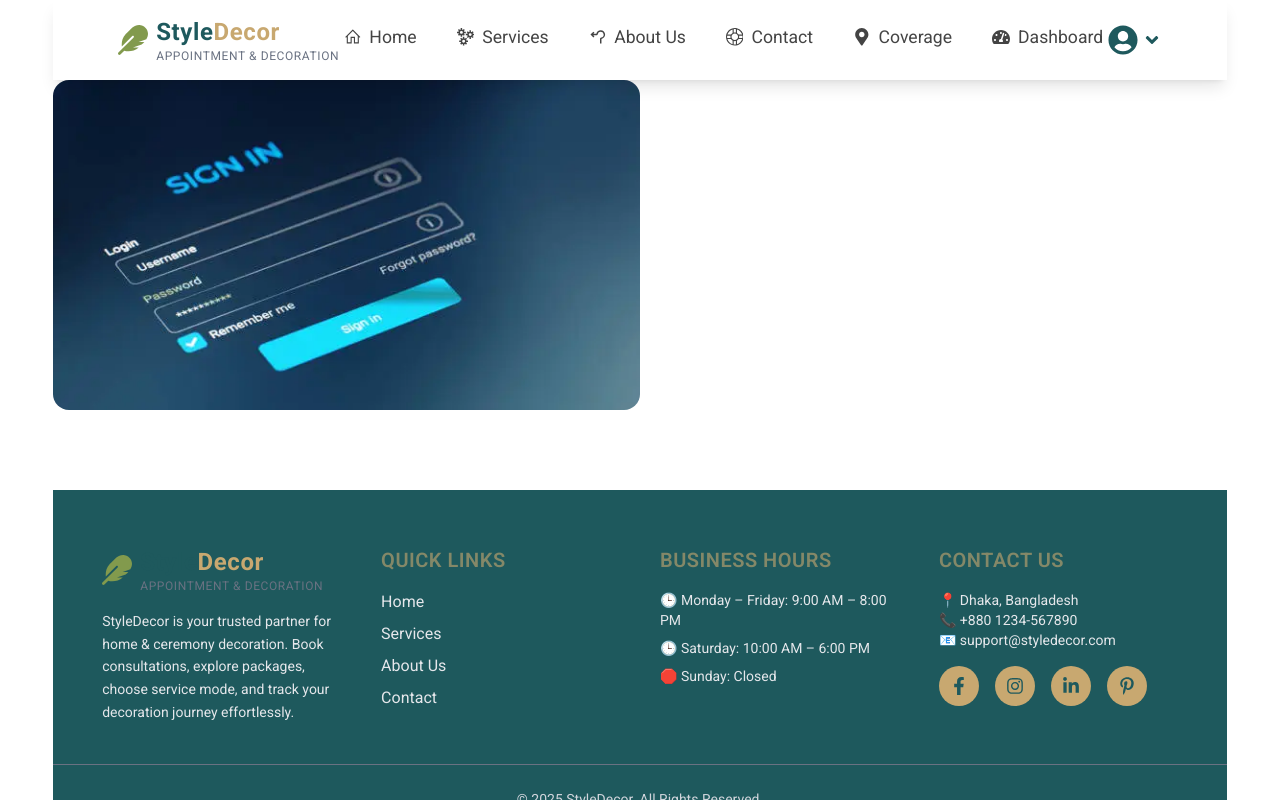
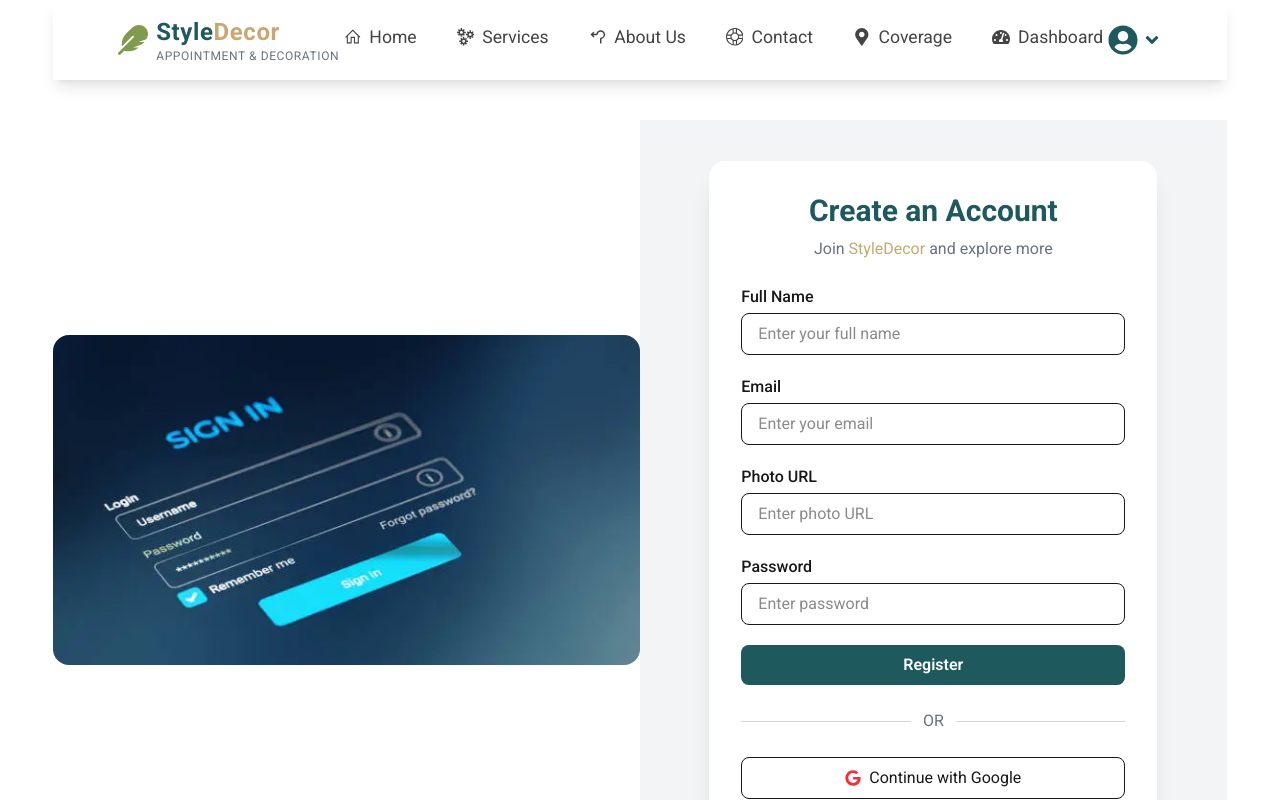
Before and after one commit to theporosh/b12-a10-styledecor-webclient, a React (Vite) app: page /register in a window 1280 px wide. Shown: the top 800 px of the page. Built offline with nearby package versions, Linux system fonts and the light colour scheme.

Commit message:
register page design done using react hook form

```diff
--- a/src/pages/Auth/Login/Login.jsx
+++ b/src/pages/Auth/Login/Login.jsx
@@ -80,6 +80,18 @@ const Login = () => {
                         {errors.password && (
                             <p className="text-red-600 text-sm mt-1">{errors.password.message}</p>
                         )}
+
+
+                        {/* Forgot Password */}
+                        <div className="text-right mt-2">
+                            <button
+                                type="button"
+                                className="text-sm text-[#1E595D] hover:underline font-semibold"
+                                onClick={() => console.log("Forgot Password Clicked")}
+                            >
+                                Forgot Password?
+                            </button>
+                        </div>
                     </div>
 
                     {/* Login Button */}
@@ -98,8 +110,8 @@ const Login = () => {
                         Create Account
                     </Link>
                 </p>
-            </div>
-        </div>
+            </div >
+        </div >
     );
 };
 
--- a/src/pages/Auth/Register/Register.jsx
+++ b/src/pages/Auth/Register/Register.jsx
@@ -1,9 +1,138 @@
-import React from 'react';
+import React from "react";
+import { useForm } from "react-hook-form";
+import { FaGoogle } from "react-icons/fa";
+import { Link } from "react-router";
 
 const Register = () => {
+    const {
+        register,
+        handleSubmit,
+        formState: { errors }
+    } = useForm();
+
+    const onSubmit = (data) => {
+        console.log("Register Data:", data);
+    };
+
+    const handleGoogleLogin = () => {
+        console.log("Google Register Clicked");
+    };
+
     return (
-        <div>
+        <div className="min-h-screen flex items-center justify-center bg-gray-100 px-4 mt-10">
+            <div className="w-full max-w-md bg-white shadow-xl rounded-2xl p-8">
 
+                {/* Heading */}
+                <h2 className="text-3xl font-bold text-center text-[#1E595D] mb-2">
+                    Create an Account
+                </h2>
+                <p className="text-center text-gray-500 mb-6">
+                    Join <span className="text-[#C8A870]">StyleDecor</span> and explore more
+                </p>
+
+                {/* Register Form */}
+                <form onSubmit={handleSubmit(onSubmit)} className="space-y-5">
+
+                    {/* Name */}
+                    <div>
+                        <label className="block font-medium mb-1">Full Name</label>
+                        <input
+                            type="text"
+                            {...register("name", { required: "Name is required" })}
+                            className="w-full px-4 py-2 border rounded-lg focus:ring-2 focus:ring-[#1E595D]"
+                            placeholder="Enter your full name"
+                        />
+                        {errors.name && (
+                            <p className="text-red-500 text-sm mt-1">
+                                {errors.name.message}
+                            </p>
+                        )}
+                    </div>
+
+                    {/* Email */}
+                    <div>
+                        <label className="block font-medium mb-1">Email</label>
+                        <input
+                            type="email"
+                            {...register("email", { required: "Email is required" })}
+                            className="w-full px-4 py-2 border rounded-lg focus:ring-2 focus:ring-[#1E595D]"
+                            placeholder="Enter your email"
+                        />
+                        {errors.email && (
+                            <p className="text-red-500 text-sm mt-1">
+                                {errors.email.message}
+                            </p>
+                        )}
+                    </div>
+
+                    {/* Photo URL */}
+                    <div>
+                        <label className="block font-medium mb-1">Photo URL</label>
+                        <input
+                            type="url"
+                            {...register("photo", { required: "Photo URL is required" })}
+                            className="w-full px-4 py-2 border rounded-lg focus:ring-2 focus:ring-[#1E595D]"
+                            placeholder="Enter photo URL"
+                        />
+                        {errors.photo && (
+                            <p className="text-red-500 text-sm mt-1">
+                                {errors.photo.message}
+                            </p>
+                        )}
+                    </div>
+
+                    {/* Password */}
+                    <div>
+                        <label className="block font-medium mb-1">Password</label>
+                        <input
+                            type="password"
+                            {...register("password", { required: "Password is required", minLength: 6 })}
+                            className="w-full px-4 py-2 border rounded-lg focus:ring-2 focus:ring-[#1E595D]"
+                            placeholder="Enter password"
+                        />
+                        {errors.password && (
+                            <p className="text-red-500 text-sm mt-1">
+                                {errors.password.type === "minLength"
+                                    ? "Password must be at least 6 characters"
+                                    : errors.password.message}
+                            </p>
+                        )}
+                    </div>
+
+                    {/* Submit Button */}
+                    <button
+                        type="submit"
+                        className="w-full bg-[#1E595D] text-white py-2 rounded-lg font-semibold hover:bg-[#174649] transition"
+                    >
+                        Register
+                    </button>
+                </form>
+
+                {/* Divider */}
+                <div className="flex items-center my-6">
+                    <div className="flex-1 h-px bg-gray-300"></div>
+                    <span className="px-3 text-gray-500">OR</span>
+                    <div className="flex-1 h-px bg-gray-300"></div>
+                </div>
+
+                {/* Google Login */}
+                <button
+                    onClick={handleGoogleLogin}
+                    className="w-full flex items-center justify-center gap-2 border py-2 rounded-lg hover:bg-gray-100 transition"
+                >
+                    <FaGoogle className="text-red-500" />
+                    <span>Continue with Google</span>
+                </button>
+
+                {/* Bottom Links */}
+                <p className="text-center text-gray-600 mt-6">
+                    Already have an account?{" "}
+                    <Link to="/login" className="text-[#C8A870] font-medium hover:underline">
+                        Sign In
+                    </Link>
+                </p>
+
+            </div>
         </div>
     );
 };
```
